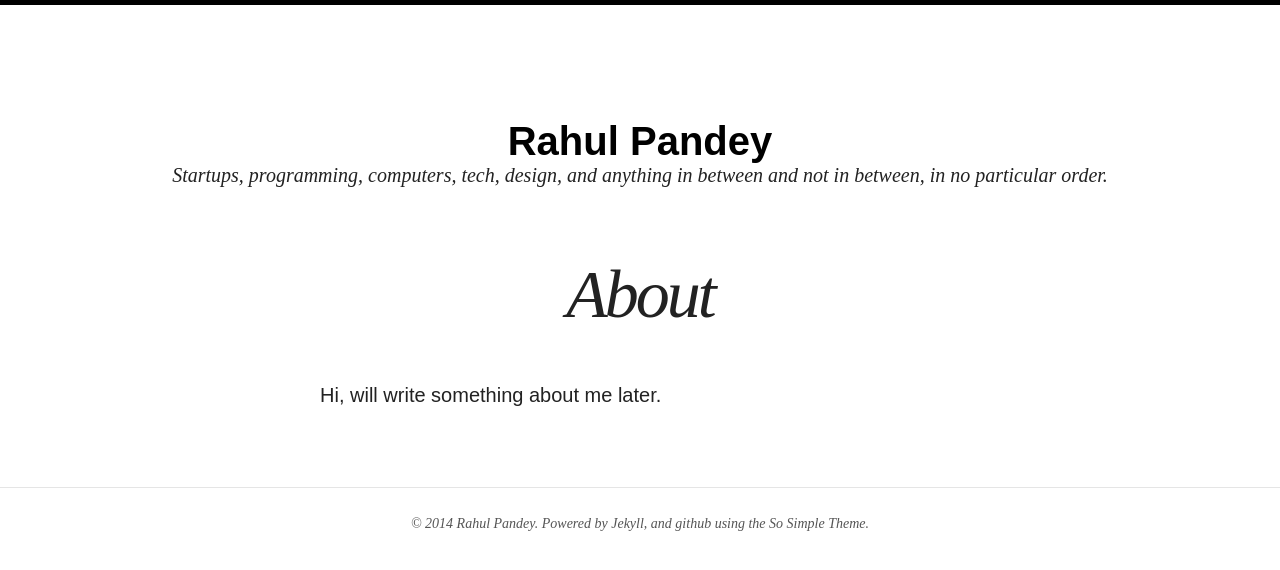
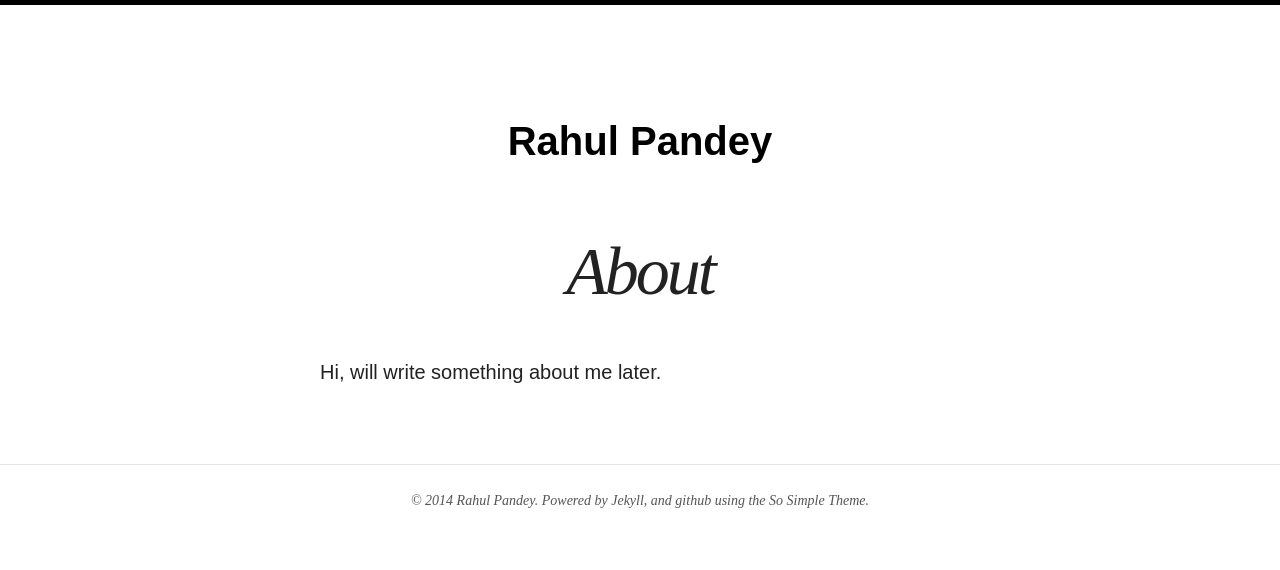
Before and after one commit to rpdemo/rahulpandeyc.github.io, a Jekyll site: the page built from about.md, in a window 1280 px wide. Shown: the top 570 px of the page. Built offline with Jekyll 4.4.1, drawn with Linux system fonts in a browser that asks for light colours; nearby versions of some CDN libraries; some of the changed lines change nothing that is shown.

Commit message:
removed: description in config

```diff
--- a/_config.yml
+++ b/_config.yml
@@ -1,5 +1,5 @@
 title:            Rahul Pandey
-description:      "Startups, programming, computers, tech, design, and anything in between and not in between, in no particular order."
+#description:      "Startups, programming, computers, tech, design, and anything in between and not in between, in no particular order."
 #logo:             site-logo.png
 disqus_shortname:
 search:           true
```
